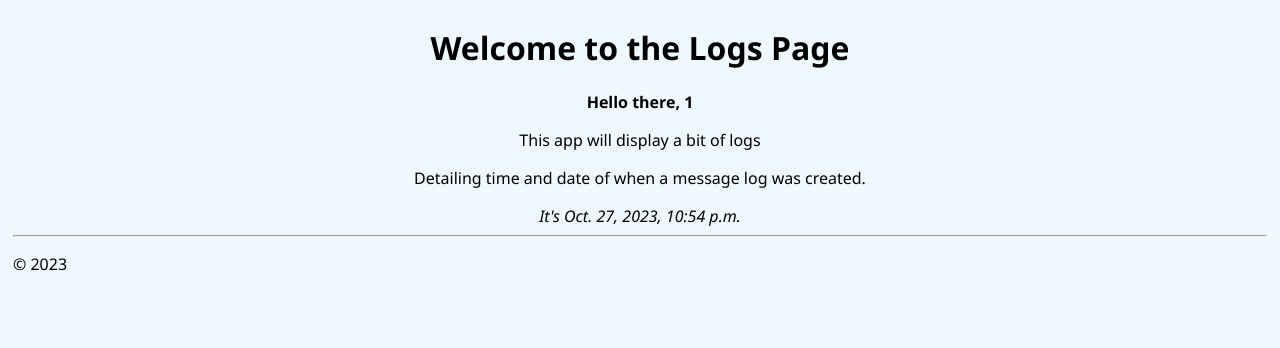
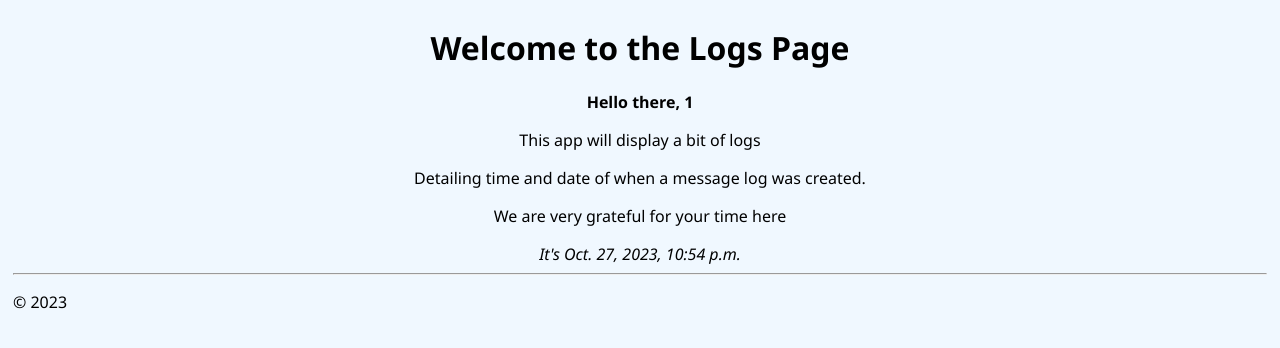
Before and after one commit to Gayheart2506/Messages-Log, a Django app: page /Home/hello/1 in a window 1280 px wide. Shown: the part 47-395 px from the top of the page. Run offline with Django 4.2, Linux system fonts and the light colour scheme.

Commit message:
home page

```diff
--- a/Home/templates/hello/index.html
+++ b/Home/templates/hello/index.html
@@ -12,6 +12,7 @@
         <strong>Hello there, {{name}} </strong> <br>
         <p>This app will display a bit of logs</p>
         <p>Detailing time and date of when a message log was created.</p>
+        <p>We are very grateful for your time here </p>
         <em>It's {{date}} </em>
     </div>
 
```
